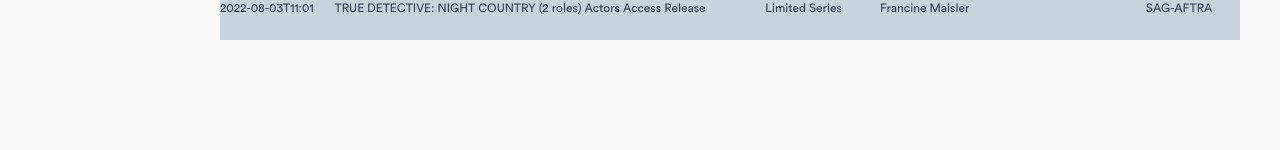
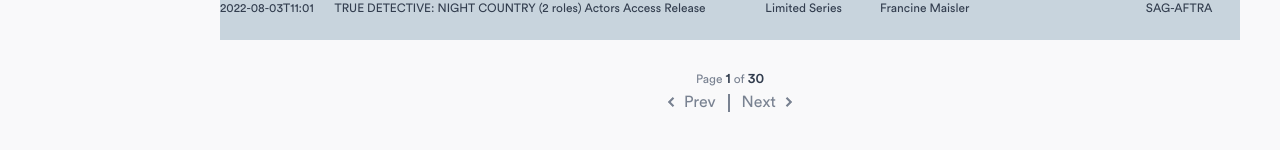
Before and after one commit to Zachcos/ActorsAccessRedesign, a Next.js app: page /breakdowns in a window 1280 px wide. Shown: the part 1156-1306 px from the top of the page. Built offline with nearby package versions, Linux system fonts and the light colour scheme.

Commit message:
Add bottom paginationButtons and adjust table padding

```diff
--- a/components/breakdownsTable.tsx
+++ b/components/breakdownsTable.tsx
@@ -7,6 +7,7 @@
 } from '@tanstack/react-table';
 import styled from 'styled-components';
 import { colors, font } from '../styles/variables';
+import PaginationButtons from './paginationButtons';
 import BreakdownsTableOptions from './breakdownsTableOptions';
 import breakdownData from '../data/breakdownData';
 
@@ -21,6 +22,7 @@
 `;
 
 const Table = styled.table`
+  margin-bottom: 32px;
   width: 100%;
   thead {
     ${font(12, 500, `${colors.neut_2}`)};
@@ -120,6 +122,7 @@
             ))}
           </tbody>
         </Table>
+        <PaginationButtons />
       </div>
     </Wrapper>
   );
```
